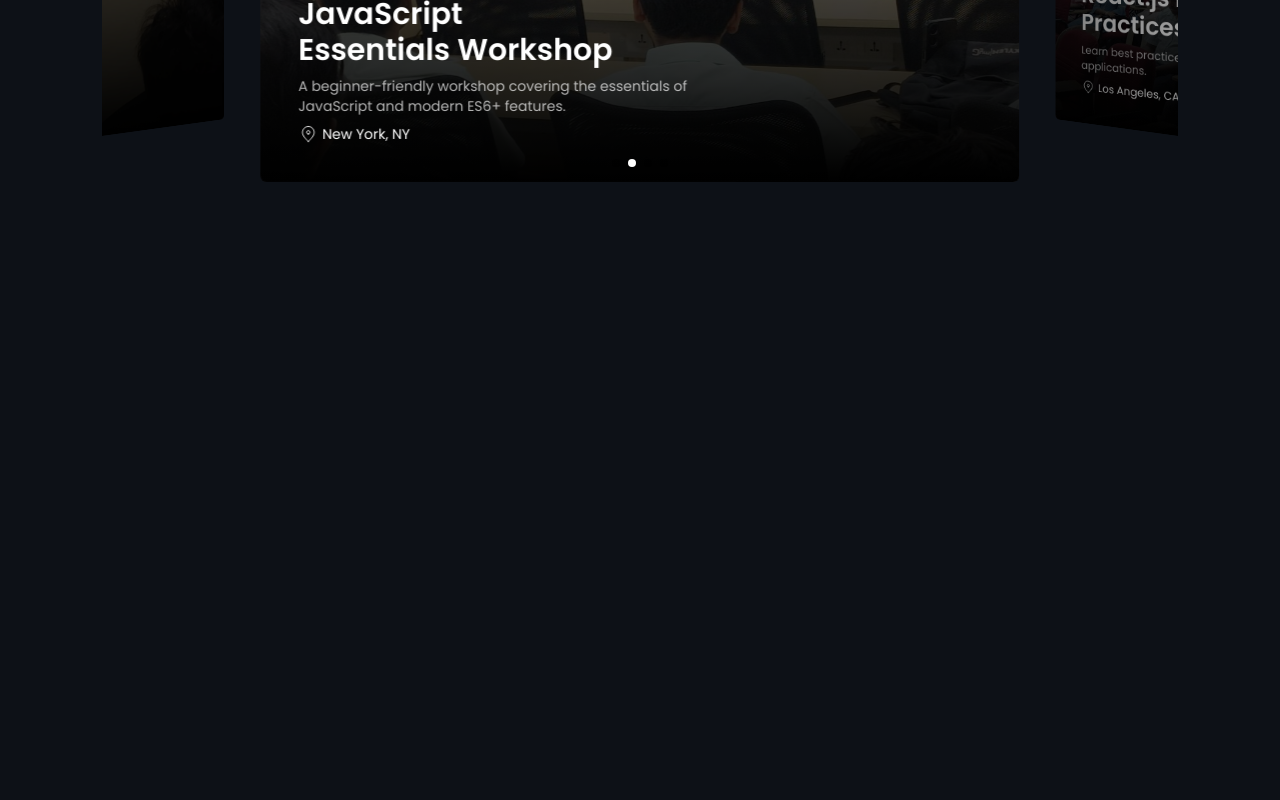
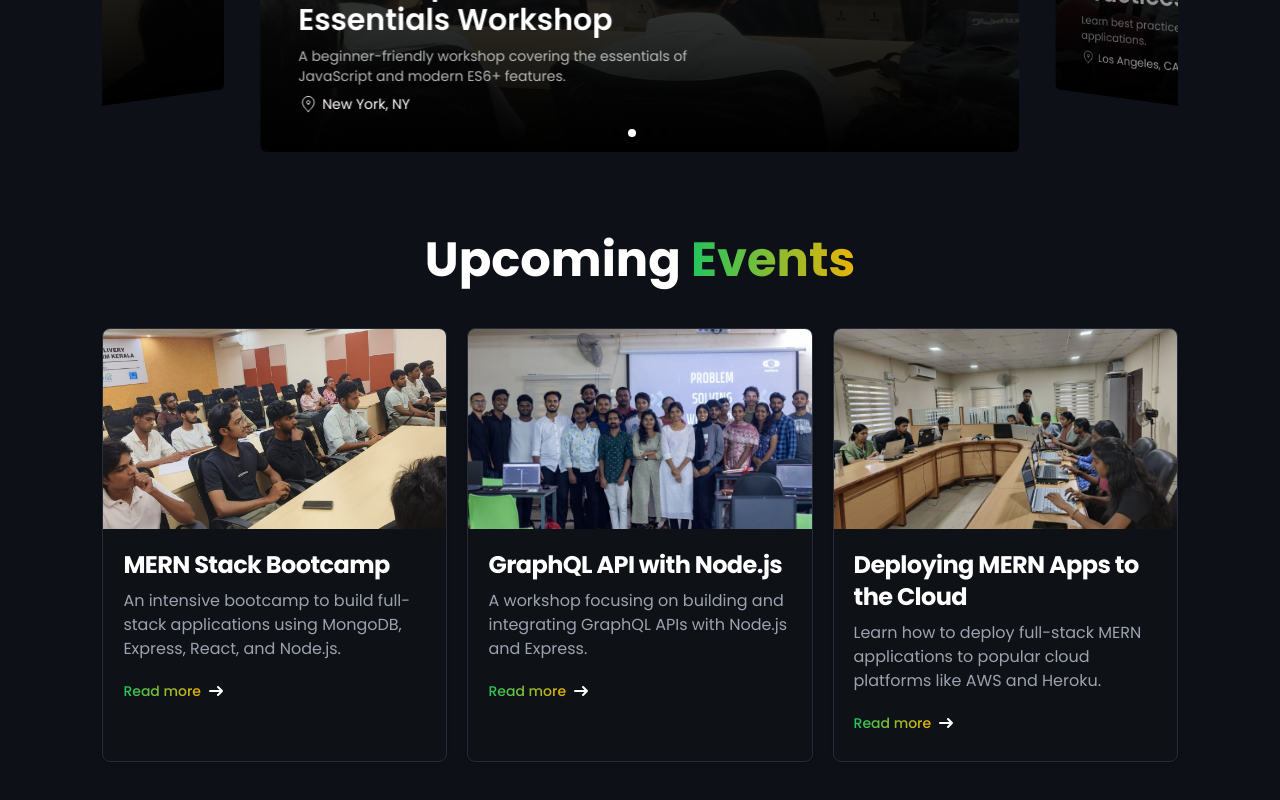
Before and after one commit to NoTimeInnovations/notime-folio, a Next.js app: page /events in a window 1280 px wide. Shown: the part 468-1268 px from the top of the page. Before the commit the page ends 800 px from the top, so only its background shows below. Built offline with nearby package versions, Linux system fonts and the light colour scheme.

Commit message:
upcoming events done

```diff
--- /dev/null
+++ b/src/components/EventsPage/EventsCard.jsx
@@ -0,0 +1,51 @@
+import React from "react";
+import GradientText from "../common/GradientText";
+import Image from "next/image";
+
+const EventsCard = ({ event }) => {
+  return (
+    <>
+      <div className="w-full bg-[#0e1116] border-[#252d39] border rounded-lg shadow overflow-hidden">
+        <div className="relative h-[100px] sm:h-[200px] w-full overflow-hidden">
+          <Image
+            src={event?.image}
+            alt={event?.title}
+            fill
+            className="object-cover w-full h-full"
+          />
+        </div>
+        <div className="p-2 sm:p-5">
+          <a href="#">
+            <h5 className="mb-2 sm:text-2xl font-bold tracking-tight text-white">
+              {event?.title}
+            </h5>
+          </a>
+          <p className="mb-3 font-normal text-gray-400 text-xs sm:text-base overflow-hidden text-ellipsis">{event?.desc}</p>
+          <a
+            href="#"
+            className="inline-flex items-center py-2 text-sm font-medium text-center "
+          >
+            <GradientText>Read more</GradientText>
+            <svg
+              className="rtl:rotate-180 w-3.5 h-3.5 ms-2 text-white"
+              aria-hidden="true"
+              xmlns="http://www.w3.org/2000/svg"
+              fill="none"
+              viewBox="0 0 14 10"
+            >
+              <path
+                stroke="currentColor"
+                strokeLinecap="round"
+                strokeLinejoin="round"
+                strokeWidth="2"
+                d="M1 5h12m0 0L9 1m4 4L9 9"
+              />
+            </svg>
+          </a>
+        </div>
+      </div>
+    </>
+  );
+};
+
+export default EventsCard;
--- a/src/components/EventsPage/HeroCarousel.jsx
+++ b/src/components/EventsPage/HeroCarousel.jsx
@@ -22,7 +22,7 @@ export default function HeroCarousel() {
   );
 
   return (
-    <>
+    <section>
       <Swiper
         breakpoints={{
           1024: {
@@ -114,6 +114,6 @@ export default function HeroCarousel() {
           </SwiperSlide>
         ))}
       </Swiper>
-    </>
+    </section>
   );
 }
--- /dev/null
+++ b/src/components/EventsPage/UpcomingEvents.jsx
@@ -0,0 +1,32 @@
+"use client";
+import React from "react";
+import GradientText from "../common/GradientText";
+import H1 from "../common/H1";
+import { EventDetails } from "@/pages/EventsPage";
+import EventsCard from "./EventsCard";
+
+const UpcomingEvents = () => {
+  const upcomingEvents = EventDetails?.filter(
+    (event) => event?.status === "upcoming"
+  );
+
+  return (
+    <section className="mt-10 sm:mt-20">
+
+      {/* title  */}
+      <H1 className={"text-center"}>
+        Upcoming <GradientText>Events</GradientText>
+      </H1>
+
+      {/* events  */}
+      <div className="grid grid-cols-2 md:grid-cols-3 mt-10 gap-3 sm:gap-5">
+        {upcomingEvents?.map((event,index) => (
+          <EventsCard key={`${event?.title}_${index}_upcoming`} event={event} />
+        ))}
+      </div>
+
+    </section>
+  );
+};
+
+export default UpcomingEvents;
--- a/src/pages/EventsPage.jsx
+++ b/src/pages/EventsPage.jsx
@@ -1,4 +1,5 @@
 import HeroCarousel from "@/components/EventsPage/HeroCarousel";
+import UpcomingEvents from "@/components/EventsPage/UpcomingEvents";
 import React from "react";
 
 export const EventDetails = [
@@ -9,7 +10,7 @@ export const EventDetails = [
     date: "2024-10-12",
     status: "upcoming",
     location: "San Francisco, CA",
-    trending : true
+    trending: true,
   },
   {
     title: "JavaScript Essentials Workshop",
@@ -18,7 +19,7 @@ export const EventDetails = [
     date: "2024-09-25",
     status: "completed",
     location: "New York, NY",
-    trending : true
+    trending: true,
   },
   {
     title: "React.js Best Practices",
@@ -27,7 +28,7 @@ export const EventDetails = [
     date: "2024-10-05",
     status: "completed",
     location: "Los Angeles, CA",
-    trending : true
+    trending: true,
   },
   {
     title: "GraphQL API with Node.js",
@@ -36,7 +37,7 @@ export const EventDetails = [
     date: "2024-11-15",
     status: "upcoming",
     location: "Austin, TX",
-    trending : true
+    trending: true,
   },
   {
     title: "Deploying MERN Apps to the Cloud",
@@ -45,15 +46,16 @@ export const EventDetails = [
     date: "2024-12-01",
     status: "upcoming",
     location: "Seattle, WA",
-    trending : false
+    trending: false,
   },
 ];
 
 const EventsPage = () => {
   return (
-    <div className="px-[8%]  py-[150px] ">
+    <main className="px-[5%] sm:px-[8%]  py-[120px] ">
       <HeroCarousel />
-    </div>
+      <UpcomingEvents />
+    </main>
   );
 };
 
```
